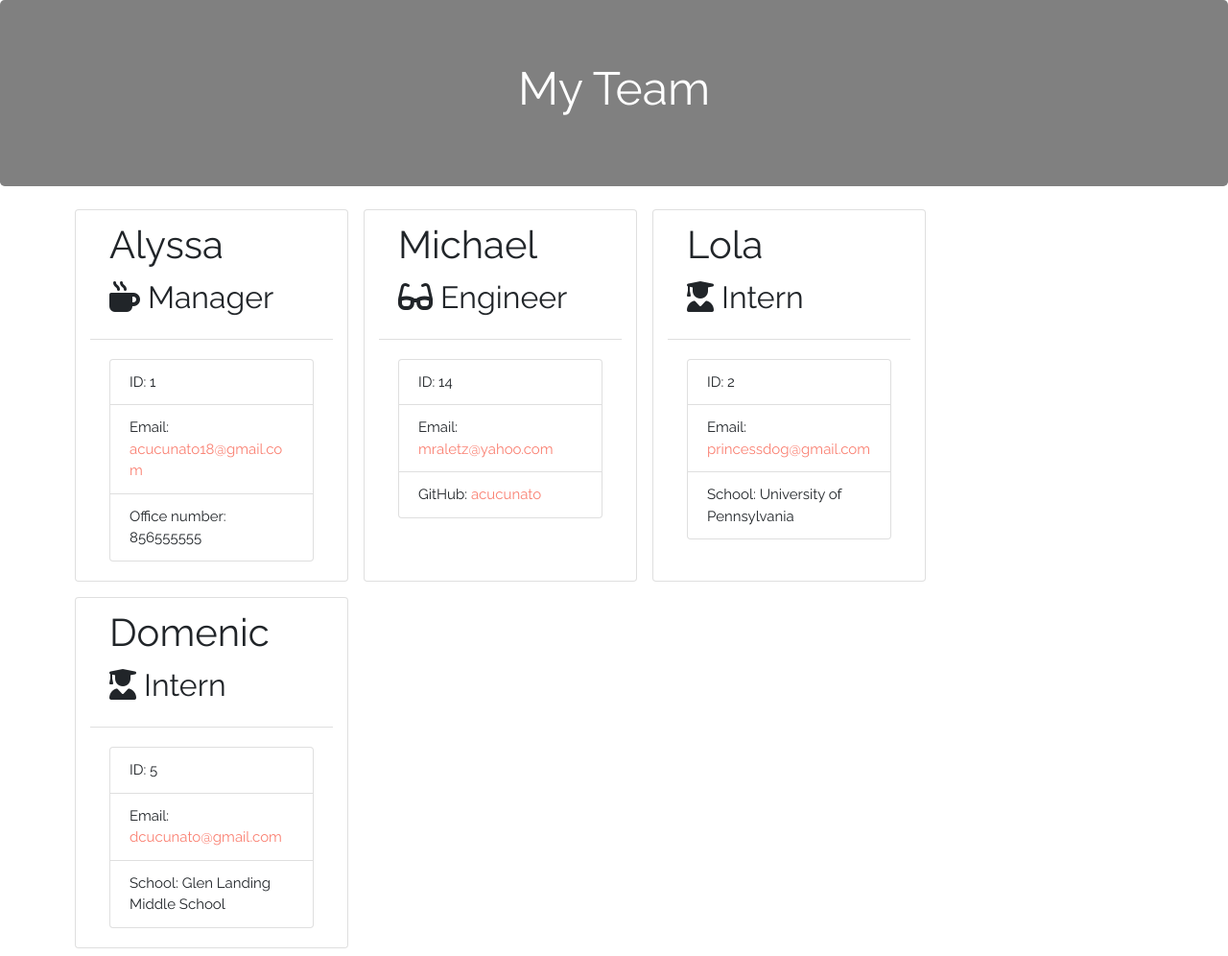
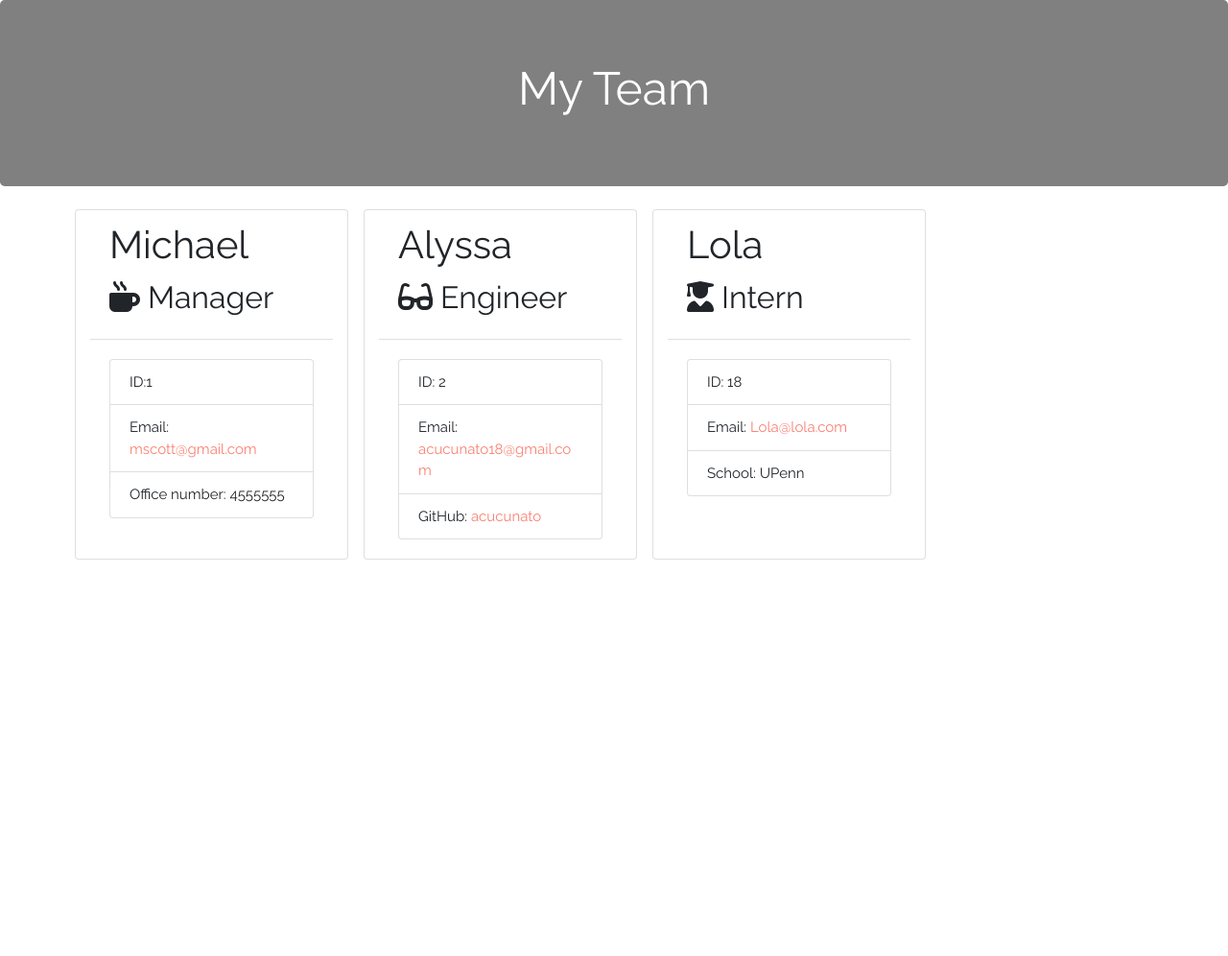
Before and after one commit to acucunato/team-profile-generator, a website: page output/team.html in a window 1280 px wide. Shown: the whole page at 96% size. After the commit the page ends 800 px from the top, so only its background shows below. Drawn offline with nearby package versions, Linux system fonts and the light colour scheme.

```diff
--- a/output/team.html
+++ b/output/team.html
@@ -17,8 +17,7 @@
       />
         <script src="https://kit.fontawesome.com/c502137733.js"></script>
         <style>
-      html,
-      body {
+          html, body {
             font-family: "Raleway", sans-serif;
           }
           .jumbotron {
@@ -34,7 +33,6 @@
           .card-body {
             background-color: white;
           }
-
           a {
             color: salmon;
           }
@@ -64,20 +62,20 @@
   ></script>
   <div class="card m-2 col-3">
     <div class="card-header">
-            <h2 class="card-title">Alyssa</h2>
+      <h2 class="card-title">Michael</h2>
       <h3 class="card-title">
         <i class="fas fa-mug-hot mr-2"></i>Manager
       </h3>
     </div>
     <div class="card-body">
       <ul class="list-group">
-              <li class="list-group-item">ID: 1</li>
+        <li class="list-group-item">ID:1</li>
         <li class="list-group-item">
           Email:
-                <a href="mailto:acucunato18@gmail.com">acucunato18@gmail.com</a>
+          <a href="mailto:mscott@gmail.com">mscott@gmail.com</a>
         </li>
         <li class="list-group-item">
-                Office number: 856555555
+          Office number: 4555555
         </li>
       </ul>
     </div>
@@ -89,27 +87,30 @@
   ></script>
   <div class="card m-2 col-3">
     <div class="card-header">
-            <h2 class="card-title">Michael</h2>
+      <h2 class="card-title">Alyssa</h2>
       <h3 class="card-title">
         <i class="fas fa-glasses mr-2"></i>Engineer
       </h3>
     </div>
     <div class="card-body">
       <ul class="list-group">
-              <li class="list-group-item">ID: 14</li>
+        <li class="list-group-item">ID: 2</li>
         <li class="list-group-item">
           Email:
-                <a href="mailto:mraletz@yahoo.com">mraletz@yahoo.com</a>
+          <a href="mailto:acucunato18@gmail.com">acucunato18@gmail.com</a>
         </li>
         <li class="list-group-item">
           GitHub:
-                <a href="https://github.com/acucunato" target="_blank"
+          <a
+            href="https://github.com/acucunato"
+            target="_blank"
             >acucunato</a
           >
         </li>
       </ul>
     </div>
   </div>
+
 
     <script
     src="https://kit.fontawesome.com/7b4d2fea99.js"
@@ -125,43 +126,16 @@
     </div>
     <div class="card-body">
       <ul class="list-group">
-              <li class="list-group-item">ID: 2</li>
+        <li class="list-group-item">ID: 18</li>
         <li class="list-group-item">
           Email:
-                <a href="mailto:princessdog@gmail.com">princessdog@gmail.com</a>
+          <a href="mailto:Lola@lola.com">Lola@lola.com</a>
         </li>
-              <li class="list-group-item">
-                School: University of Pennsylvania
-              </li>
+        <li class="list-group-item">School: UPenn</li>
       </ul>
     </div>
   </div>
 
-        <script
-          src="https://kit.fontawesome.com/7b4d2fea99.js"
-          crossorigin="anonymous"
-        ></script>
-
-        <div class="card m-2 col-3">
-          <div class="card-header">
-            <h2 class="card-title">Domenic</h2>
-            <h3 class="card-title">
-              <i class="fas fa-user-graduate mr-2"></i>Intern
-            </h3>
-          </div>
-          <div class="card-body">
-            <ul class="list-group">
-              <li class="list-group-item">ID: 5</li>
-              <li class="list-group-item">
-                Email:
-                <a href="mailto:dcucunato@gmail.com">dcucunato@gmail.com</a>
-              </li>
-              <li class="list-group-item">
-                School: Glen Landing Middle School
-              </li>
-            </ul>
-          </div>
-        </div>
           </div>
         </div>
       </body>
```
Also changed, not shown: README.md, 2 other files. Lines whose indentation alone changed are shown as unchanged.
